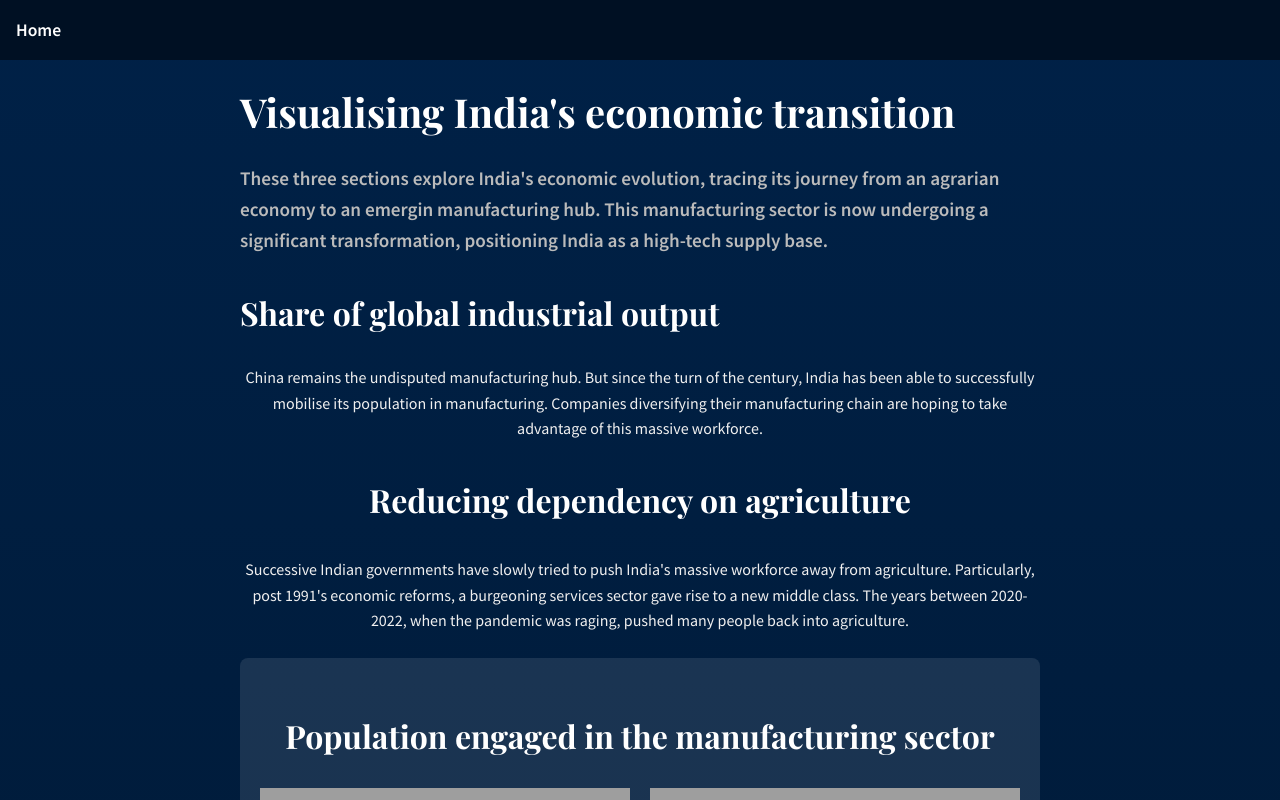
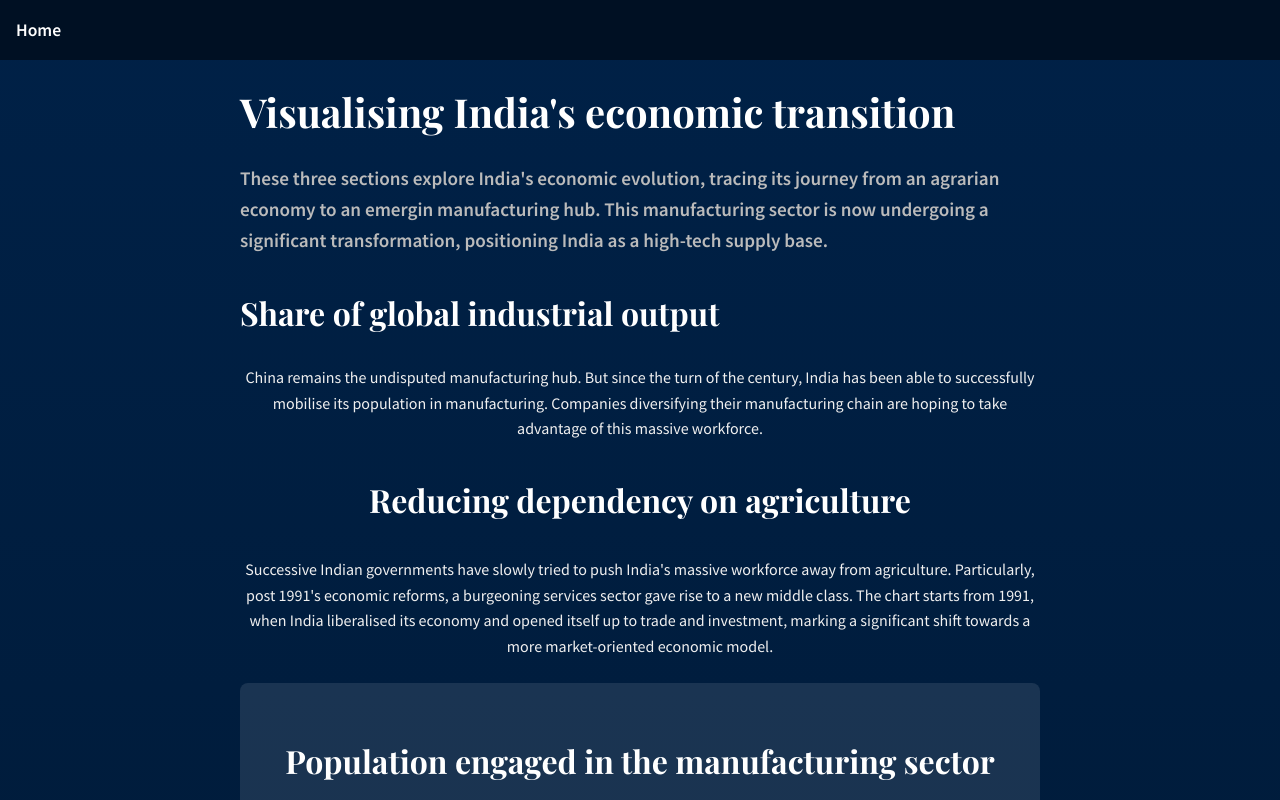
Before and after one commit to VyasanNavneet/C_23058872, a plain HTML site: page story4.html in a window 1280 px wide. Shown: the top 800 px of the page. Drawn offline with nearby package versions, Linux system fonts and the light colour scheme; grey boxes are pictures that could not be loaded; a script that the page names is missing.

Commit message:
Update story4.html
Aug28 alteration

```diff
--- a/story4.html
+++ b/story4.html
@@ -139,7 +139,7 @@
                 <h2>Reducing dependency on agriculture</h2>
                 <div class="graph">
                     <div class="flourish-embed flourish-pictogram" data-src="visualisation/18972045"><script src="https://public.flourish.studio/resources/embed.js"></script><noscript><img src="https://public.flourish.studio/visualisation/18972045/thumbnail" width="100%" alt="pictogram visualization" /></noscript></div>                </div>
-                <p> Successive Indian governments have slowly tried to push India's massive workforce away from agriculture. Particularly, post 1991's economic reforms, a burgeoning services sector gave rise to a new middle class. The years between 2020-2022, when the pandemic was raging, pushed many people back into agriculture.</p>
+                <p> Successive Indian governments have slowly tried to push India's massive workforce away from agriculture. Particularly, post 1991's economic reforms, a burgeoning services sector gave rise to a new middle class. The chart starts from 1991, when India liberalised its economy and opened itself up to trade and investment, marking a significant shift towards a more market-oriented economic model. </p>
 
                 <div class="white-strip">
                     <h2>Population engaged in the manufacturing sector</h2>
```
